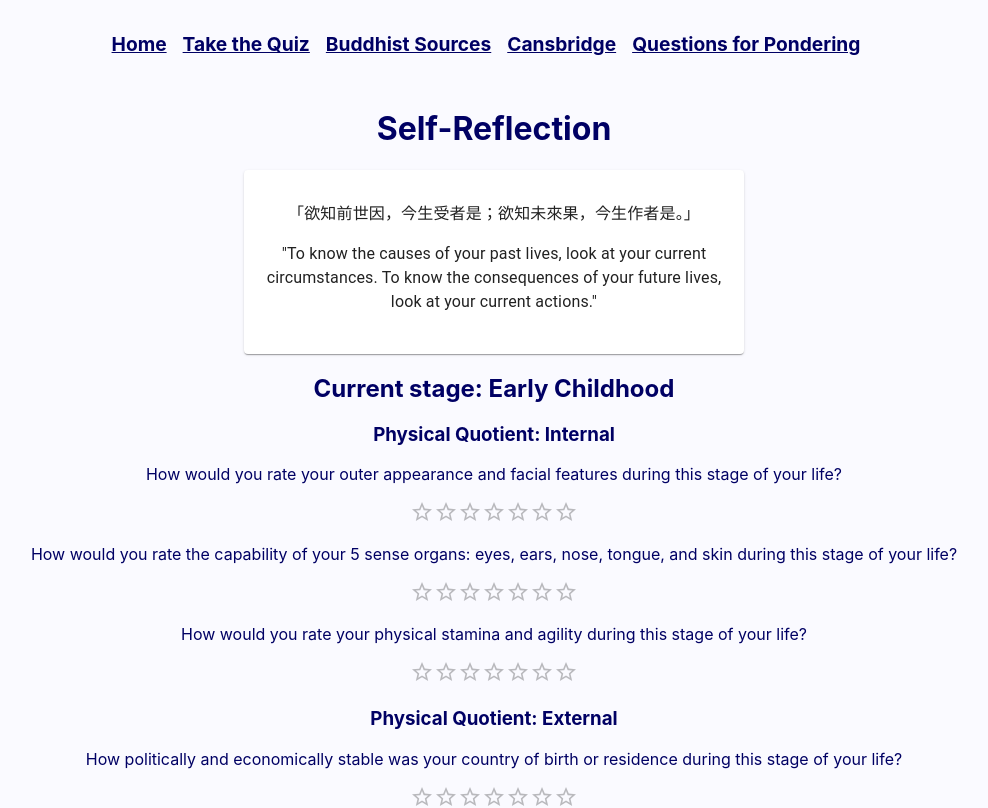
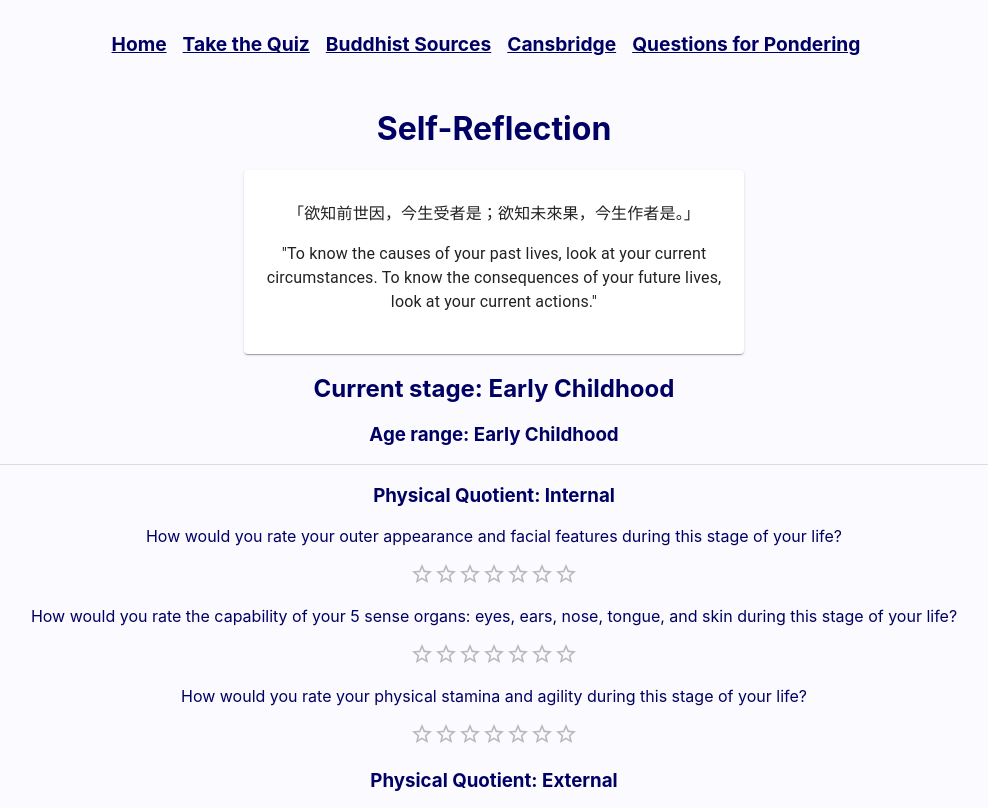
Before and after one commit to TheFloatingString/self-reflection-frontend, a React (Create React App) app: page /quiz in a window 1280 px wide. Shown: the top 808 px of the page, without its empty margins (146-1134 px from the left). Built offline with nearby package versions, Linux system fonts and the light colour scheme.

Commit message:
Add age info

```diff
--- a/src/pages/QuizPage.js
+++ b/src/pages/QuizPage.js
@@ -26,6 +26,14 @@ const lifeStages = [
 	"Teenage Stage",
 	"Older Adolescence",
 	"Early Adulthood"
+];
+
+const ageRanges = [
+	"0-7",
+	"7-12",
+	"12-17",
+	"17-21",
+	"21-30"
 ];
 
 
@@ -130,6 +138,7 @@ function QuizPage() {
 
 
 	const [currentStage, setCurrentStage] = useState(lifeStages[counter]);
+	const [currentAgeRange, setCurrentAgeRange] = useState(lifeStages[counter]);
 
 	let [graphData, setGraphData] = useState([]);
 
@@ -217,6 +226,7 @@ function QuizPage() {
 			// rendering for next round:
 
 			setCurrentStage(lifeStages[counter+1]);
+			setCurrentAgeRange(ageRanges[counter+1]);
 
 
 			// scroll to top
@@ -255,6 +265,9 @@ function QuizPage() {
 
 
 		<h2>Current stage: {currentStage}</h2>
+		<h3>Age range: {currentAgeRange}</h3>
+
+		<Divider />
 
 	  	<form onSubmit={handleSubmit}>
 
```
